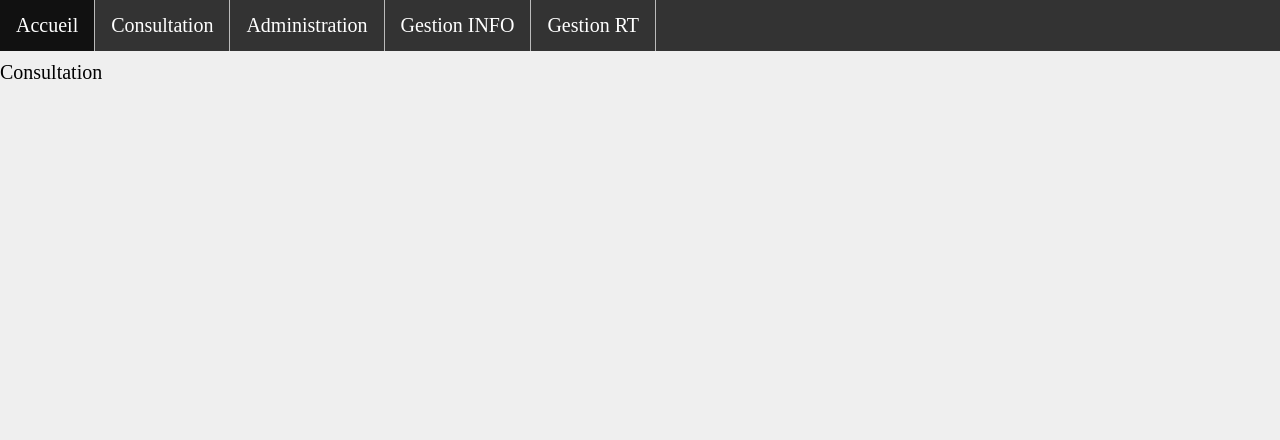
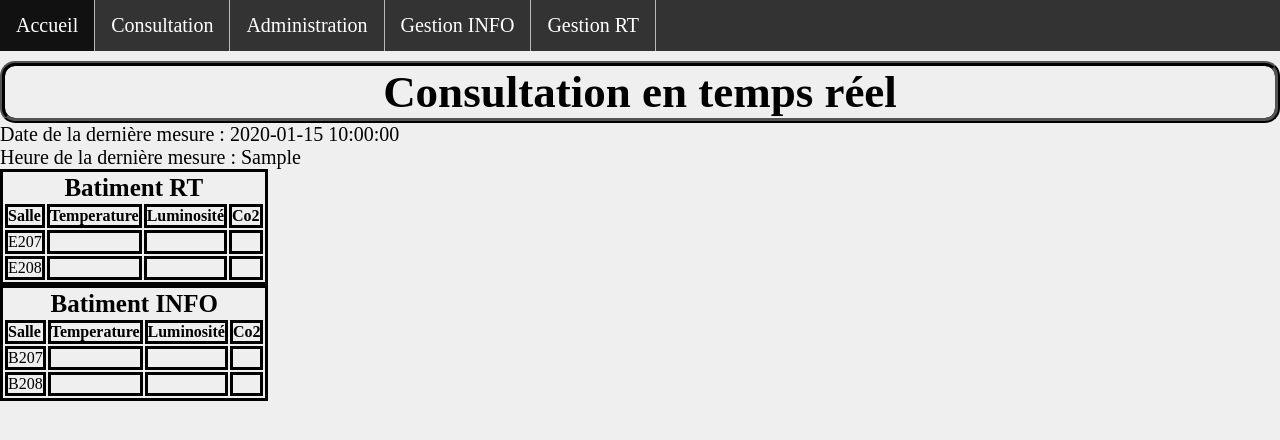
Before and after one commit to lilian-breux/SAE23, a PHP site: page /consultation.php in a window 1280 px wide. Shown: the top 440 px of the page. Run offline with PHP 8.4, Linux system fonts and the light colour scheme; the visitor is signed in with stand-in values (Sample User, id 1); tables that the repository leaves empty or names only in its code hold one stand-in row (values such as "Sample post").

Commit message:
Consultation update
Il manque les commantaires

```diff
--- a/Site_web/consultation.php
+++ b/Site_web/consultation.php
@@ -13,6 +13,113 @@
             include("./includes/nav.php");
             include("mysql.php");
     	?>
-        <p>Consultation</p>
+        <h1>Consultation en temps réel</h1>
+        <?php
+            $requete="SELECT max(date), max(hours) FROM `Mesure`";
+            $resultat = mysqli_query($id_bd, $requete);
+
+            while($row = mysqli_fetch_array($resultat)){
+                echo "<p>Date de la dernière mesure : ".$row["max(date)"]."<br /> Heure de la dernière mesure : ".$row["max(hours)"]."</p>";
+            }
+            #echo "<p>Date de la dernière mesure".$ligne["date"]."<br /> Heure de la dernière mesure :".$test["hours"]."</p>";
+        ?>
+        <table>
+            <thead>
+                <tr>
+                    <th colspan="4">Batiment RT</th>
+                </tr>
+            </thead>
+            <tbody>
+                <tr>
+                    <td>Salle</td>
+                    <td>Temperature</td>
+                    <td>Luminosité</td>
+                    <td>Co2</td>
+                </tr>
+                <?php
+                    $piece = array('E207', 'E208');
+                    for ($j = 0; $j <= 1; $j++) {
+                        echo "<tr>";
+                        echo "<td>".$piece[$j]."</td>";
+
+                        $captype = array('temperature', 'luminosite', 'co2');
+                        for ($i = 0; $i <= 2; $i++) {
+                            $requete="SELECT `Capteur`.`bate`, `Capteur`.`room`, `Capteur`.`type`, `Valeur`.`value`, MAX(`Mesure`.`date`), MAX(`Mesure`.`hours`)
+                                    FROM `Capteur`
+                                        LEFT JOIN `Valeur` ON `Valeur`.`idcap` = `Capteur`.`idcapt`
+                                        LEFT JOIN `Mesure` ON `Valeur`.`idmesu` = `Mesure`.`idmesu`
+                                    WHERE bate='RT' AND type='$captype[$i]' AND room='$piece[$j]';";
+                            $resultat = mysqli_query($id_bd, $requete)
+                                or die("Execution de la requete impossible : $requete");
+                            if ($captype[$i] = 'temperature'){
+                                while($temperature = mysqli_fetch_array($resultat)){
+                                    echo "<td>".$temperature['value']."</td>";
+                                }
+                            }
+                            if ($captype[$i] = 'luminosite'){
+                                while($luminosite = mysqli_fetch_array($resultat)){
+                                    echo "<td>".$luminosite['value']."</td>";
+                                }
+                            }
+                            if ($captype[$i] = 'co2'){
+                                while($co2 = mysqli_fetch_array($resultat)){
+                                    echo "<td>".$co2['value']."</td>";
+                                }
+                            }
+                        }
+                        echo "</tr>";
+                    }
+                ?>
+            </tbody>
+        </table>
+        <table>
+            <thead>
+                <tr>
+                    <th colspan="4">Batiment INFO</th>
+                </tr>
+            </thead>
+            <tbody>
+                <tr>
+                    <td>Salle</td>
+                    <td>Temperature</td>
+                    <td>Luminosité</td>
+                    <td>Co2</td>
+                </tr>
+                <?php
+                    $piece = array('B207', 'B208');
+                    for ($j = 0; $j <= 1; $j++) {
+                        echo "<tr>";
+                        echo "<td>".$piece[$j]."</td>";
+
+                        $captype = array('temperature', 'luminosite', 'co2');
+                        for ($i = 0; $i <= 2; $i++) {
+                            $requete="SELECT `Capteur`.`bate`, `Capteur`.`room`, `Capteur`.`type`, `Valeur`.`value`, MAX(`Mesure`.`date`), MAX(`Mesure`.`hours`)
+                                    FROM `Capteur`
+                                        LEFT JOIN `Valeur` ON `Valeur`.`idcap` = `Capteur`.`idcapt`
+                                        LEFT JOIN `Mesure` ON `Valeur`.`idmesu` = `Mesure`.`idmesu`
+                                    WHERE bate='INFO' AND type='$captype[$i]' AND room='$piece[$j]';";
+                            $resultat = mysqli_query($id_bd, $requete)
+                                or die("Execution de la requete impossible : $requete");
+                            if ($captype[$i] = 'temperature'){
+                                while($temperature = mysqli_fetch_array($resultat)){
+                                    echo "<td>".$temperature['value']."</td>";
+                                }
+                            }
+                            if ($captype[$i] = 'luminosite'){
+                                while($luminosite = mysqli_fetch_array($resultat)){
+                                    echo "<td>".$luminosite['value']."</td>";
+                                }
+                            }
+                            if ($captype[$i] = 'co2'){
+                                while($co2 = mysqli_fetch_array($resultat)){
+                                    echo "<td>".$co2['value']."</td>";
+                                }
+                            }
+                        }
+                        echo "</tr>";
+                    }
+                ?>
+            </tbody>
+        </table>
     </body>
 </html>
```
